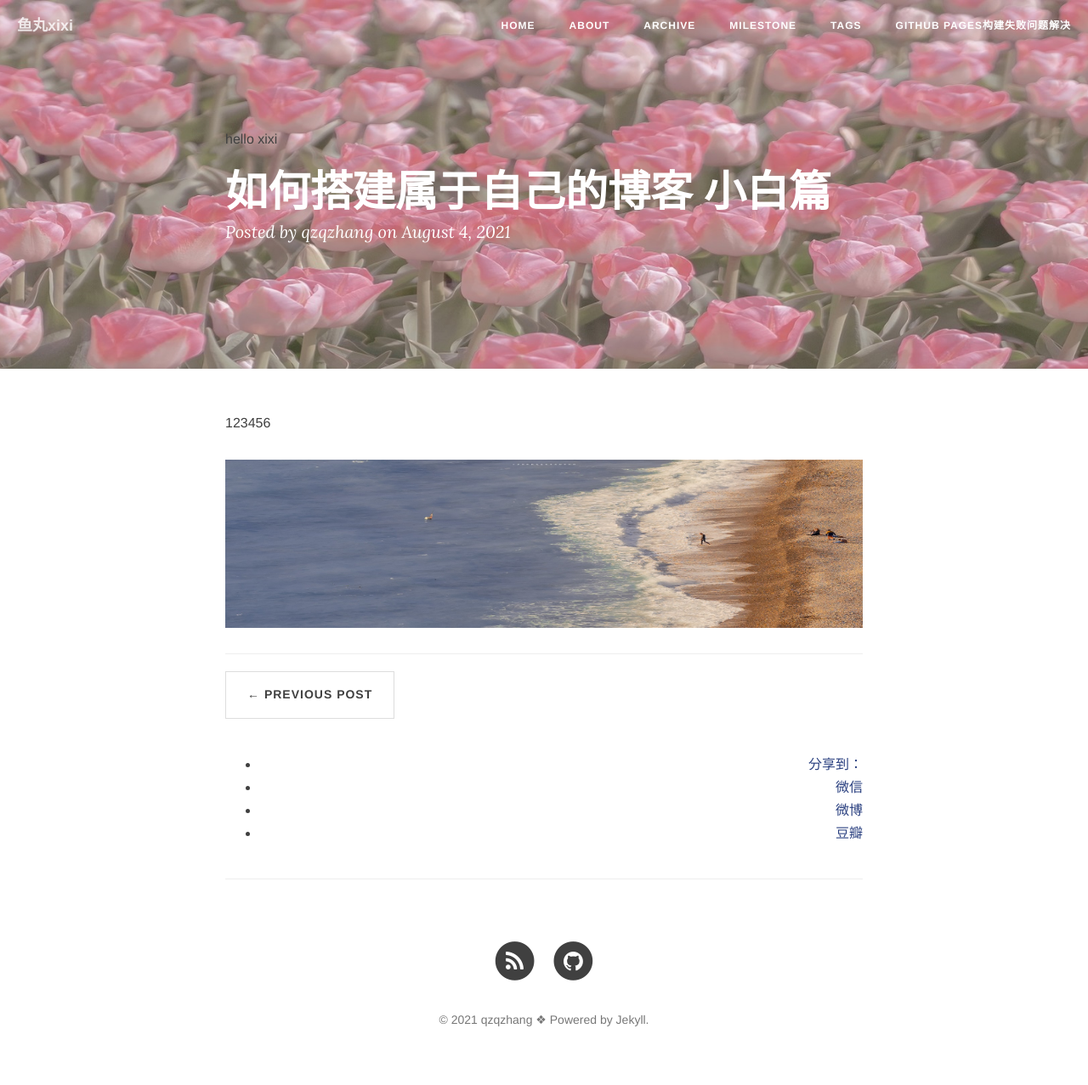
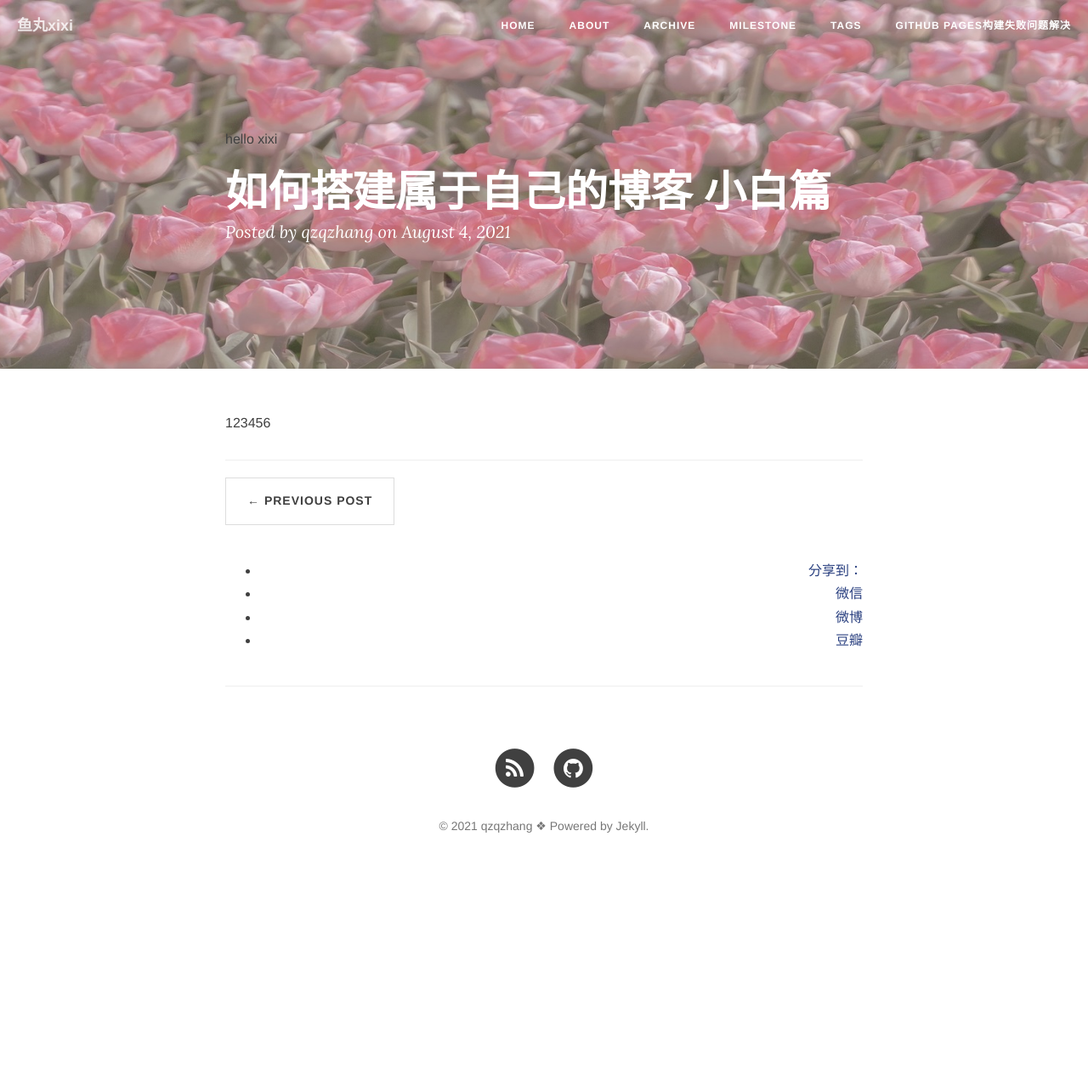
Before and after one commit to zzq-zq/zzq-zq.github.io, a Jekyll site: the page built from _posts/2021-08-04-how-to-write.md, in a window 1280 px wide. Shown: the whole page at 85% size. Built offline with Jekyll 4.4.1, drawn with Linux system fonts in a browser that asks for light colours; nearby versions of some CDN libraries; comment, search, counter and statistics services are not loaded; after the commit the page ends 1050 px from its top, so only the background shows below that.

Commit message:
Update 2021-08-04-how-to-write.md

```diff
--- a/_posts/2021-08-04-how-to-write.md
+++ b/_posts/2021-08-04-how-to-write.md
@@ -8,5 +8,3 @@ description: 文章。
 ---
 
 123456
-
-<img src="/img/article/hai.jpg"/>
```
